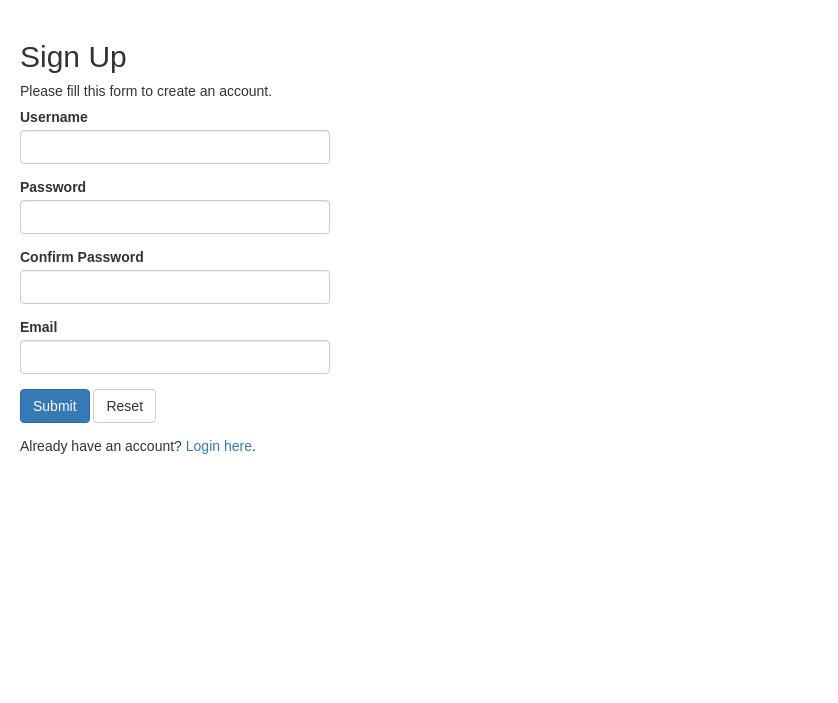
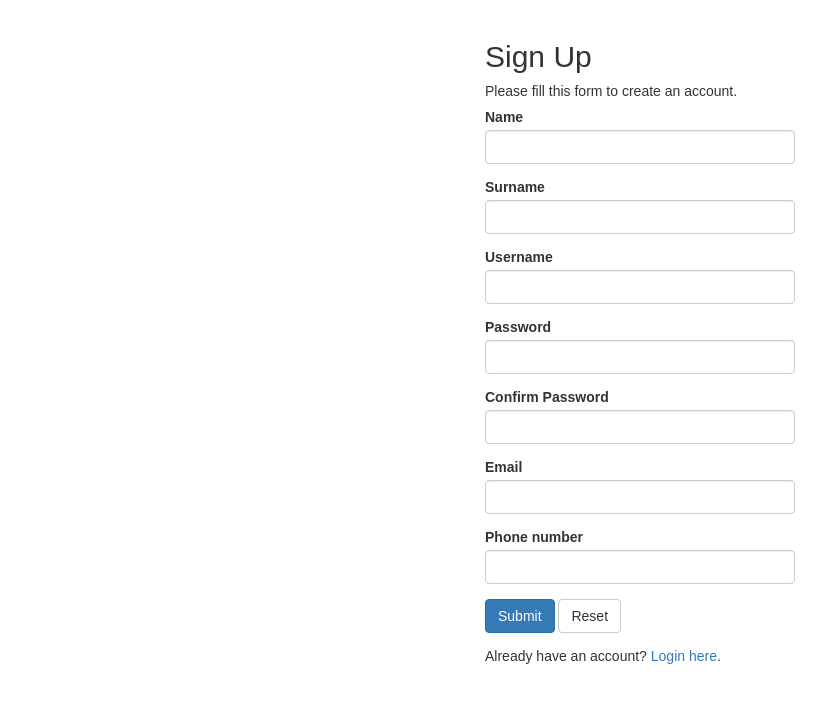
Before and after one commit to kacperdebek/CinemaWebsite, a PHP site: page /signup.php in a window 1280 px wide. Shown: the top 703 px of the page, without its empty margins (0-838 px from the left). Run offline with PHP 8.4, Linux system fonts and the light colour scheme.

Commit message:
Fully working login and register

```diff
--- a/login.php
+++ b/login.php
@@ -64,7 +64,7 @@ if($_SERVER["REQUEST_METHOD"] == "POST"){
                             $_SESSION["username"] = $username;
 
                             // Redirect user to welcome page
-                            header("location: welcome.php");
+                            header("location: index.php");
                         } else{
                             // Display an error message if password is not valid
                             $password_err = "The password you entered was not valid.";
@@ -96,7 +96,7 @@ if($_SERVER["REQUEST_METHOD"] == "POST"){
     <link rel="stylesheet" href="https://maxcdn.bootstrapcdn.com/bootstrap/3.3.7/css/bootstrap.css">
     <style type="text/css">
         body{ font: 14px sans-serif; }
-        .wrapper{ width: 350px; padding: 20px; }
+        .wrapper{ width: 350px; padding: 20px; margin: 0 auto;}
     </style>
 </head>
 <body>
--- a/signup.php
+++ b/signup.php
@@ -7,12 +7,22 @@ error_reporting(E_ALL);
 require_once "config.php";
 
 // Define variables and initialize with empty values
-$username = $password = $confirm_password = $email ="";
-$username_err = $password_err = $confirm_password_err = $email_err = "";
+$username = $password = $confirm_password = $email = $surname = $name = $phone = "";
+$username_err = $password_err = $confirm_password_err = $email_err = $surname_err = $name_err = $phone_err = "";
 
 // Processing form data when form is submitted
 if($_SERVER["REQUEST_METHOD"] == "POST"){
 
+    if(empty(trim($_POST["name"]))){
+        $name_err = "Please enter your name.";
+    } else{
+        $name = trim($_POST["name"]);
+    }
+    if(empty(trim($_POST["surname"]))){
+        $surname_err = "Please enter your surname.";
+    } else{
+        $surname = trim($_POST["surname"]);
+    }
     // Validate username
     if(empty(trim($_POST["username"]))){
         $username_err = "Please enter a username.";
@@ -45,11 +55,9 @@ if($_SERVER["REQUEST_METHOD"] == "POST"){
     }
     if(empty(trim($_POST["email"]))){
         $email_err = "Please enter your email.";
-    }
-    elseif(!filter_var(trim($_POST["email"]), FILTER_VALIDATE_EMAIL)) {
+    } elseif(!filter_var(trim($_POST["email"]), FILTER_VALIDATE_EMAIL)) {
         $email_err = "Invalid email address";
-    }
-    else{
+    } else{
         // Prepare a select statement
         $sql = "SELECT id_klienta FROM klient WHERE email = ?";
 
@@ -94,21 +102,54 @@ if($_SERVER["REQUEST_METHOD"] == "POST"){
             $confirm_password_err = "Password did not match.";
         }
     }
-
-    // Check input errors before inserting in database
-    if(empty($username_err) && empty($password_err) && empty($confirm_password_err) && empty($email_err)){
-
-        // Prepare an insert statement
-        $sql = "INSERT INTO klient (nazwa_użytkownika, hasło, email) VALUES (?, ?, ?)";
+    if(empty(trim($_POST["phone"]))){
+        $phone_err = "Please enter your phone number.";
+    } elseif(strlen(trim($_POST["phone"])) < 9 || strlen(trim($_POST["phone"])) > 13 || !ctype_digit(trim($_POST["phone"]))){
+        $phone_err = "Invalid phone number.";
+    } else{
+        // Prepare a select statement
+        $sql = "SELECT id_klienta FROM klient WHERE nr_telefonu = ?";
 
         if($stmt = $mysqli->prepare($sql)){
             // Bind variables to the prepared statement as parameters
-            $stmt->bind_param("sss", $param_username, $param_password, $param_email);
+            $stmt->bind_param("s", $param_phone);
+
+            // Set parameters
+            $param_phone = trim($_POST["phone"]);
+
+            // Attempt to execute the prepared statement
+            if($stmt->execute()){
+                // store result
+                $stmt->store_result();
+                if($stmt->num_rows == 1){
+                    $phone_err = "This phone number is already in use.";
+                } else{
+                    $phone = trim($_POST["phone"]);
+                }
+            } else{
+                echo "Oops! Something went wrong. Please try again later.";
+            }
+            // Close statement
+            $stmt->close();
+        }
+    }
+    // Check input errors before inserting in database
+    if(empty($username_err) && empty($password_err) && empty($confirm_password_err) && empty($email_err) && empty($name_err) && empty($surname_err) && empty($phone_err)){
+
+        // Prepare an insert statement
+        $sql = "INSERT INTO klient (imię, nazwisko, nazwa_użytkownika, hasło, email, nr_telefonu) VALUES (?, ?, ?, ?, ?, ?)";
+
+        if($stmt = $mysqli->prepare($sql)){
+            // Bind variables to the prepared statement as parameters
+            $stmt->bind_param("ssssss", $param_name, $param_surname, $param_username, $param_password, $param_email, $param_phone);
 
             // Set parameters
             $param_username = $username;
             $param_password = password_hash($password, PASSWORD_DEFAULT); // Creates a password hash
             $param_email = $email;
+            $param_name = $name;
+            $param_surname = $surname;
+            $param_phone = $phone;
             // Attempt to execute the prepared statement
             if($stmt->execute()){
                 // Redirect to login page
@@ -135,7 +176,7 @@ if($_SERVER["REQUEST_METHOD"] == "POST"){
     <link rel="stylesheet" href="https://maxcdn.bootstrapcdn.com/bootstrap/3.3.7/css/bootstrap.css">
     <style type="text/css">
         body{ font: 14px sans-serif; }
-        .wrapper{ width: 350px; padding: 20px; }
+        .wrapper{ width: 350px; padding: 20px; margin: 0 auto;}
     </style>
 </head>
 <body>
@@ -143,6 +184,16 @@ if($_SERVER["REQUEST_METHOD"] == "POST"){
         <h2>Sign Up</h2>
         <p>Please fill this form to create an account.</p>
         <form action="<?php echo htmlspecialchars($_SERVER["PHP_SELF"]); ?>" method="post">
+            <div class="form-group <?php echo (!empty($name_err)) ? 'has-error' : ''; ?>">
+                <label>Name</label>
+                <input type="text" name="name" class="form-control" value="<?php echo $name; ?>">
+                <span class="help-block"><?php echo $name_err; ?></span>
+            </div>
+            <div class="form-group <?php echo (!empty($surname_err)) ? 'has-error' : ''; ?>">
+                <label>Surname</label>
+                <input type="text" name="surname" class="form-control" value="<?php echo $surname; ?>">
+                <span class="help-block"><?php echo $surname_err; ?></span>
+            </div>
             <div class="form-group <?php echo (!empty($username_err)) ? 'has-error' : ''; ?>">
                 <label>Username</label>
                 <input type="text" name="username" class="form-control" value="<?php echo $username; ?>">
@@ -163,6 +214,11 @@ if($_SERVER["REQUEST_METHOD"] == "POST"){
                 <input type="text" name="email" class="form-control" value="<?php echo $email; ?>">
                 <span class="help-block"><?php echo $email_err; ?></span>
             </div>
+            <div class="form-group <?php echo (!empty($phone_err)) ? 'has-error' : ''; ?>">
+                <label>Phone number</label>
+                <input type="text" name="phone" class="form-control" value="<?php echo $phone; ?>">
+                <span class="help-block"><?php echo $phone_err; ?></span>
+            </div>
             <div class="form-group">
                 <input type="submit" class="btn btn-primary" value="Submit">
                 <input type="reset" class="btn btn-default" value="Reset">
```
